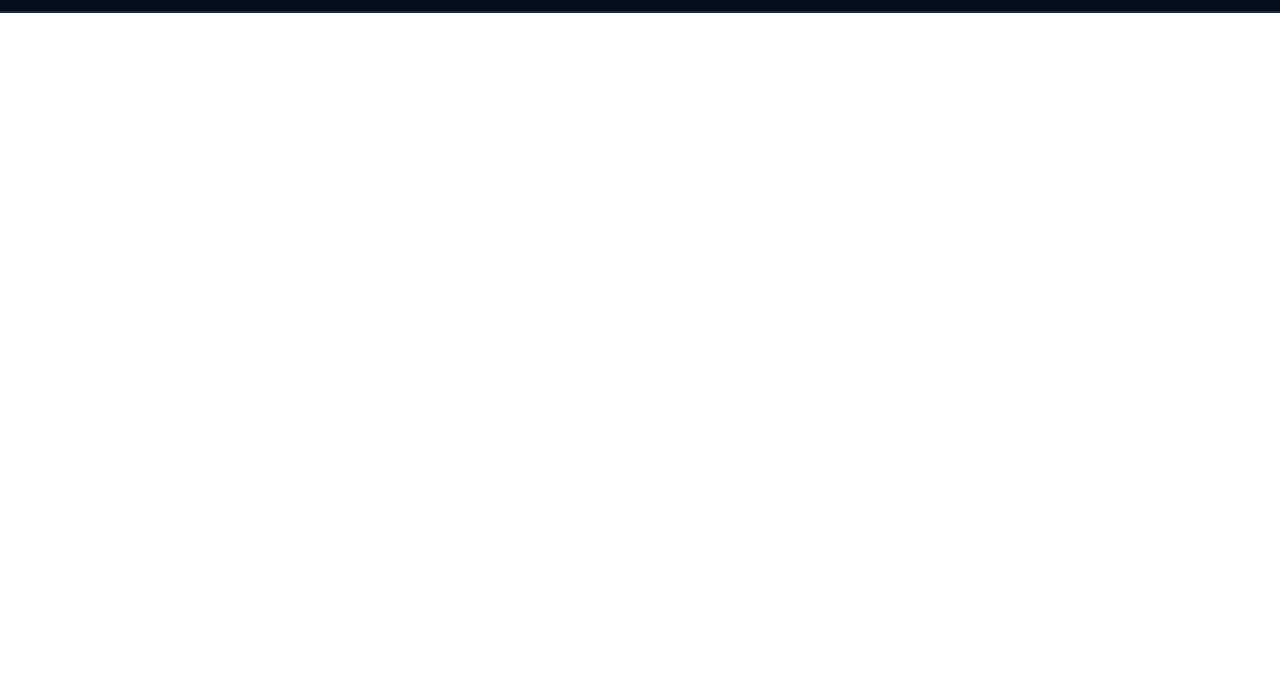
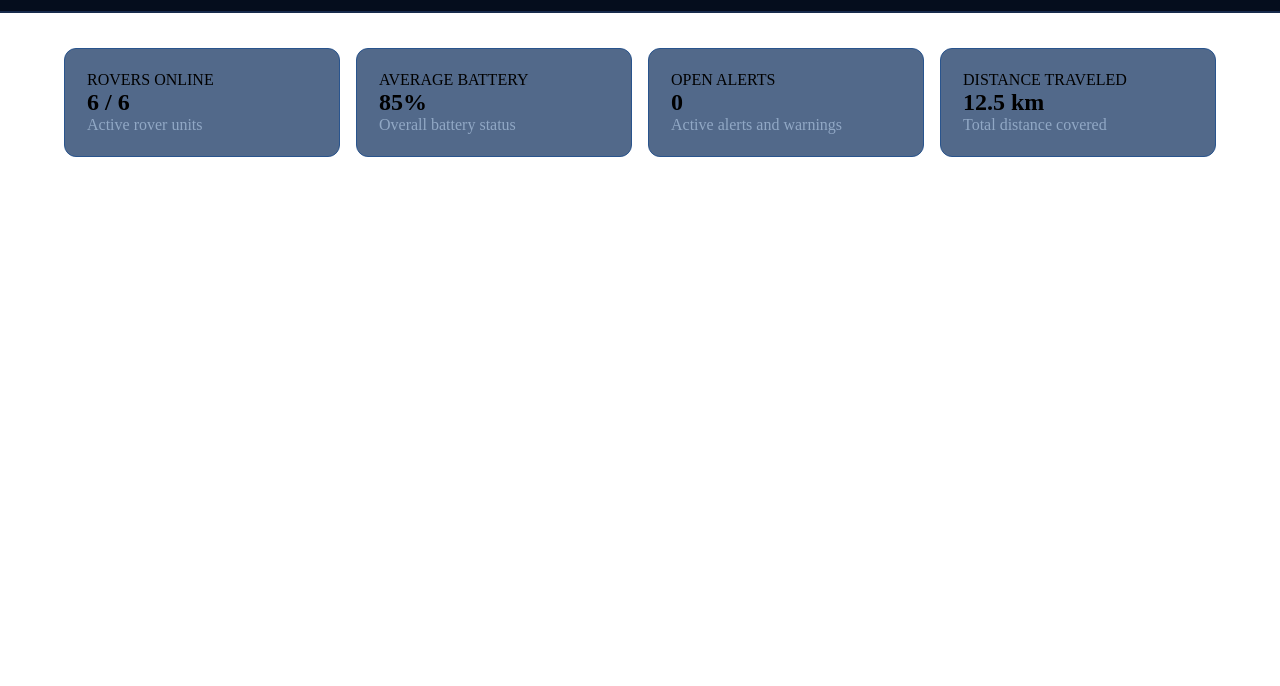
Before and after one commit to nrajeshklu/Sample, a plain HTML site: page NETRA/navbar.html in a window 1280 px wide. Shown: the part 114-800 px from the top of the page. Drawn offline with Linux system fonts and the light colour scheme.

Commit message:
Updated upto KPI Cards

```diff
--- a/NETRA/navbar.html
+++ b/NETRA/navbar.html
@@ -33,10 +33,37 @@
             <button class="dispatch-btn">
                 Dispatch Mission
             </button>
+        </div>
+    </header>
 
-        </div>
+<main class="page">
+    <section class="kpi-grid">
+        <article class="kpi-card">
+            <span>ROVERS ONLINE</span>
+            <h2 id="online-count">6 / 6</h2>
+            <p>Active rover units</p>
+        </article>
+        <article class="kpi-card">
+            <span>AVERAGE BATTERY</span>
+            <h2 id="battery-level">85%</h2>
+            <p>Overall battery status</p>
+        </article>
+        <article class="kpi-card">
+            <span>OPEN ALERTS</span>
+            <h2 id="open-alerts">0</h2>
+            <p>Active alerts and warnings</p>
+        </article>
+        <article class="kpi-card">
+            <span>DISTANCE TRAVELED</span>
+            <h2 id="distance">12.5 km</h2>
+            <p>Total distance covered</p>
+        </article>
+    </section>
 
-    </header>
+
+    <!-- three more cards, same shape -->
+    </section>
+</main>
 
 </body>
 </html>
--- a/NETRA/style.css
+++ b/NETRA/style.css
@@ -82,3 +82,32 @@
     border-radius: 12px;
     cursor: pointer;
 }
+.page {
+    padding: 35px 5%;
+}
+.page p {
+    color: #91a8c5;
+}
+.kpi-grid {
+    display: grid;
+    grid-template-columns: repeat(4, 1fr);
+    gap: 16px;
+    margin-bottom: 30px;
+}
+.kpi-card, .panel {
+    background: #52698a;
+    border: 1px solid #29548d;
+    border-radius: 12px;
+}
+.kpi-card {
+    padding: 22px;
+    transition: 0.2s;
+}
+.kpi-card {
+    padding: 22px;
+    transition: 0.2s;
+}
+.kpi-card:hover {
+    border-color: #438cff;
+    transform: translateY(-3px);
+}
```
